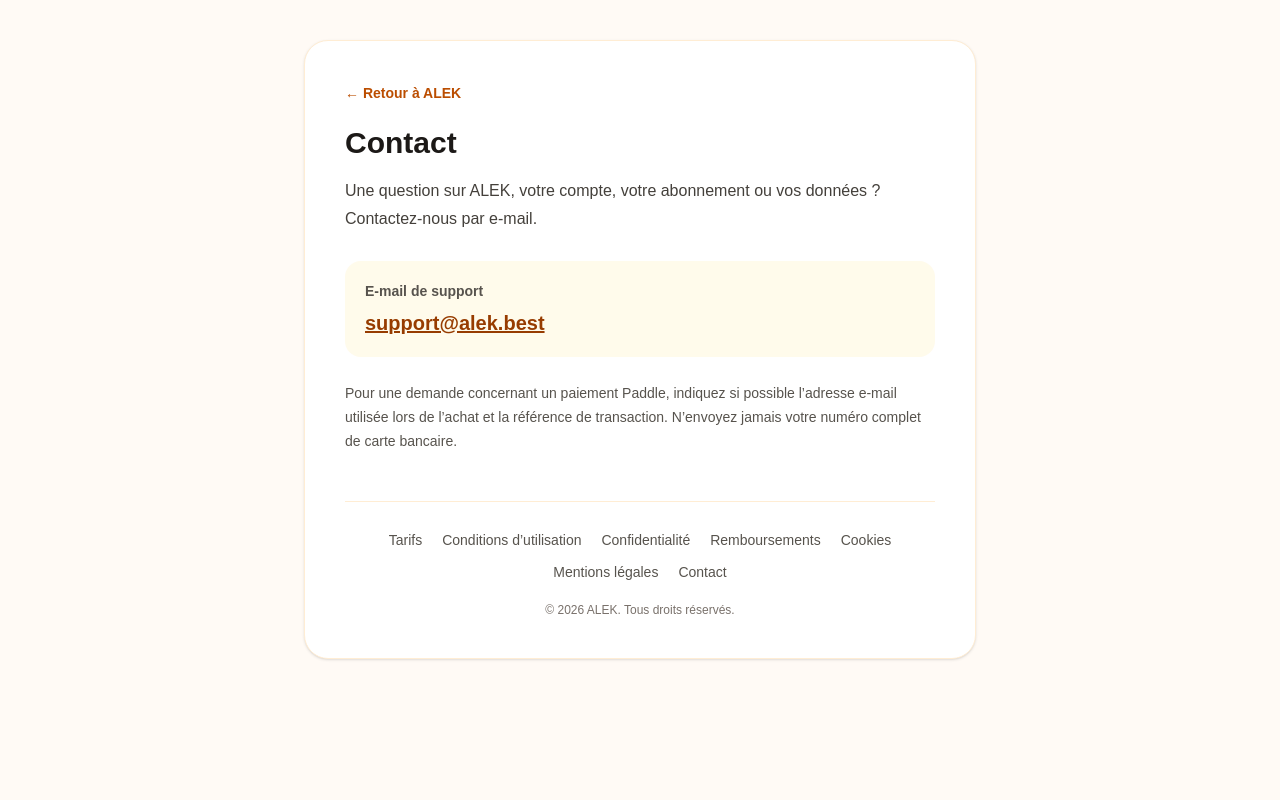
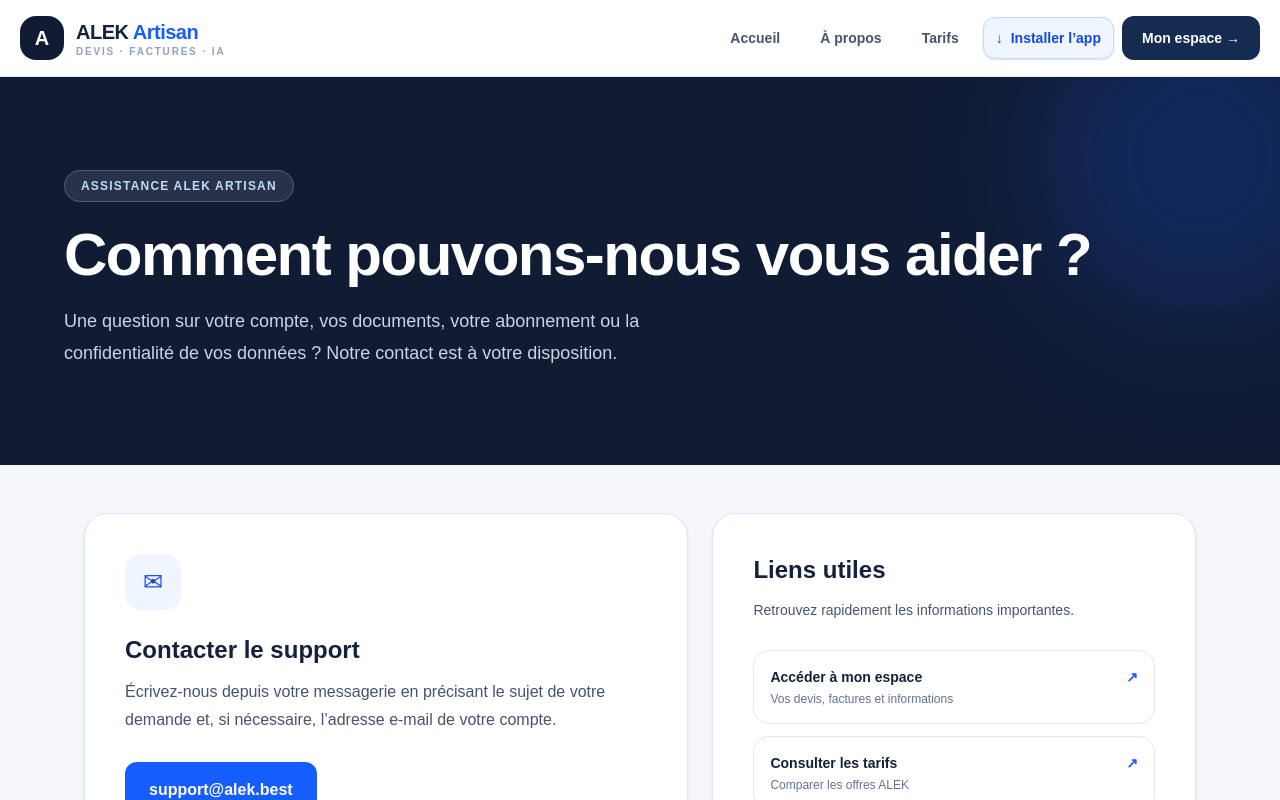
Before and after one commit to rostomiorjonikidze-dotcom/ALEK-app, a Next.js app: page /contact in a window 1280 px wide. Shown: the top 800 px of the page. Built offline with nearby package versions, Linux system fonts and the light colour scheme.

Commit message:
Unify support and pricing layouts with premium site header and refine dashboard cards

```diff
--- a/app/contact/page.tsx
+++ b/app/contact/page.tsx
@@ -1,48 +1,20 @@
+import Link from "next/link";
+import SiteHeader from "../components/SiteHeader";
 import { LEGAL } from "../legal-config";
-
-
-const legalLinks = [
-  { href: "/pricing", label: "Tarifs" },
-  { href: "/terms", label: "Conditions d’utilisation" },
-  { href: "/privacy", label: "Confidentialité" },
-  { href: "/refund", label: "Remboursements" },
-  { href: "/cookies", label: "Cookies" },
-  { href: "/mentions-legales", label: "Mentions légales" },
-  { href: "/contact", label: "Contact" },
-];
-
-function Footer() {
-  return (
-    <footer className="mt-12 border-t border-orange-100 pt-7 text-sm text-stone-600">
-      <div className="flex flex-wrap justify-center gap-x-5 gap-y-3">
-        {legalLinks.map((link) => (
-          <a key={link.href} href={link.href} className="hover:text-amber-700">
-            {link.label}
-          </a>
-        ))}
-      </div>
-      <p className="mt-5 text-center text-xs text-stone-500">
-        © {new Date().getFullYear()} ALEK. Tous droits réservés.
-      </p>
-    </footer>
-  );
-}
-
 
 export default function ContactPage() {
   return (
-    <main className="min-h-screen bg-[#fffaf5] px-4 py-10 text-stone-900">
-      <section className="mx-auto max-w-2xl rounded-3xl border border-orange-100 bg-white p-7 shadow-sm sm:p-10">
-        <a href="/pricing" className="text-sm font-semibold text-amber-700">← Retour à ALEK</a>
-        <h1 className="mt-5 text-3xl font-black">Contact</h1>
-        <p className="mt-4 leading-7 text-stone-700">Une question sur ALEK, votre compte, votre abonnement ou vos données ? Contactez-nous par e-mail.</p>
-        <div className="mt-7 rounded-2xl bg-amber-50 p-5">
-          <p className="text-sm font-semibold text-stone-600">E-mail de support</p>
-          <a className="mt-2 block text-xl font-bold text-amber-800 underline" href={`mailto:${LEGAL.supportEmail}`}>{LEGAL.supportEmail}</a>
-        </div>
-        <p className="mt-6 text-sm leading-6 text-stone-600">Pour une demande concernant un paiement Paddle, indiquez si possible l’adresse e-mail utilisée lors de l’achat et la référence de transaction. N’envoyez jamais votre numéro complet de carte bancaire.</p>
-        <Footer />
+    <main className="min-h-screen bg-[#f5f7fc] text-[#14213b]">
+      <SiteHeader />
+      <section className="relative overflow-hidden bg-[#101c34] px-5 py-16 text-white sm:py-24">
+        <div className="pointer-events-none absolute -right-20 -top-20 size-80 rounded-full bg-blue-600/20 blur-3xl" />
+        <div className="relative mx-auto max-w-6xl"><span className="rounded-full border border-white/20 bg-white/10 px-4 py-2 text-xs font-bold uppercase tracking-widest text-blue-200">Assistance ALEK Artisan</span><h1 className="mt-7 text-4xl font-black tracking-tight sm:text-6xl">Comment pouvons-nous vous aider ?</h1><p className="mt-5 max-w-2xl text-lg leading-8 text-slate-300">Une question sur votre compte, vos documents, votre abonnement ou la confidentialité de vos données ? Notre contact est à votre disposition.</p></div>
       </section>
+      <section className="mx-auto grid max-w-6xl gap-6 px-5 py-12 md:grid-cols-[1.25fr_1fr]">
+        <div className="rounded-3xl border border-slate-200 bg-white p-7 shadow-sm sm:p-10"><span className="grid size-14 place-items-center rounded-2xl bg-blue-50 text-2xl text-blue-700">✉</span><h2 className="mt-6 text-2xl font-black">Contacter le support</h2><p className="mt-3 leading-7 text-slate-600">Écrivez-nous depuis votre messagerie en précisant le sujet de votre demande et, si nécessaire, l’adresse e-mail de votre compte.</p><a href={`mailto:${LEGAL.supportEmail}?subject=Assistance%20ALEK%20Artisan`} className="mt-7 inline-flex max-w-full break-all rounded-xl bg-blue-600 px-6 py-4 font-bold text-white hover:bg-blue-700">{LEGAL.supportEmail}</a><p className="mt-5 text-sm leading-6 text-slate-500">Pour une question de paiement, vous pouvez indiquer votre référence de transaction. Ne transmettez jamais le numéro complet de votre carte bancaire ou votre mot de passe.</p></div>
+        <aside className="rounded-3xl border border-slate-200 bg-white p-7 shadow-sm sm:p-10"><h2 className="text-2xl font-black">Liens utiles</h2><p className="mt-3 text-sm leading-6 text-slate-600">Retrouvez rapidement les informations importantes.</p><div className="mt-7 grid gap-3">{[{href:"/login",label:"Accéder à mon espace",description:"Vos devis, factures et informations"},{href:"/pricing",label:"Consulter les tarifs",description:"Comparer les offres ALEK"},{href:"/privacy",label:"Confidentialité",description:"Utilisation et protection des données"},{href:"/terms",label:"Conditions d’utilisation",description:"Règles d’utilisation du service"}].map(item=><Link key={item.href} href={item.href} className="group rounded-2xl border border-slate-200 p-4 transition hover:border-blue-300 hover:bg-blue-50"><strong className="flex justify-between text-sm text-[#14213b]">{item.label}<span className="text-blue-600">↗</span></strong><span className="mt-1 block text-xs text-slate-500">{item.description}</span></Link>)}</div></aside>
+      </section>
+      <footer className="mx-auto flex max-w-6xl flex-wrap items-center justify-between gap-4 border-t border-slate-200 px-5 py-8 text-sm text-slate-500"><span>© 2026 ALEK Artisan</span><div className="flex gap-5"><Link href="/mentions-legales" className="hover:text-blue-700">Mentions légales</Link><Link href="/refund" className="hover:text-blue-700">Remboursements</Link></div></footer>
     </main>
   );
 }
--- a/app/deshboard/page.tsx
+++ b/app/deshboard/page.tsx
@@ -1124,7 +1124,7 @@ doc.text(`SIRET: ${businessSiret || "-"}`, 20, businessInfoY + 21);
           {label:"Devis enregistrés",value:String(quoteDocs.length)},
           {label:"Factures à encaisser",value:money(outstandingRevenue)},
           {label:"Total clients",value:String(clientCount)}
-        ].map(item=><div key={item.label} className="rounded-2xl border border-slate-200 bg-white p-4 shadow-sm sm:p-5"><p className="text-xs font-medium text-slate-500 sm:text-sm">{item.label}</p><p className="mt-3 break-words text-xl font-black text-[#14213b] sm:text-2xl">{item.value}</p></div>)}</div>
+        ].map(item=><div key={item.label} className="group relative overflow-hidden rounded-2xl border border-slate-200 bg-white p-4 shadow-sm transition hover:-translate-y-0.5 hover:border-blue-200 hover:shadow-md sm:p-5"><div className="absolute inset-x-0 top-0 h-1 bg-gradient-to-r from-blue-600 to-indigo-400 opacity-0 transition group-hover:opacity-100" /><p className="text-xs font-medium text-slate-500 sm:text-sm">{item.label}</p><p className="mt-3 break-words text-xl font-black text-[#14213b] sm:text-2xl">{item.value}</p></div>)}</div>
         <section aria-label="Vue d’ensemble de l’activité" className="mb-6 grid gap-5 xl:grid-cols-[1.65fr_1fr]">
           <div className="rounded-3xl border border-slate-200 bg-white p-5 shadow-sm sm:p-7">
             <div className="flex flex-wrap items-center justify-between gap-3"><div><p className="text-xs font-bold uppercase tracking-[.16em] text-blue-600">Vue d’ensemble</p><h2 className="mt-1 text-xl font-black text-[#14213b]">Activité des documents</h2></div><span className="rounded-full bg-blue-50 px-3 py-2 text-xs font-bold text-blue-700">Données enregistrées</span></div>
--- a/app/pricing/page.tsx
+++ b/app/pricing/page.tsx
@@ -1,3 +1,4 @@
+import SiteHeader from "../components/SiteHeader";
 "use client";
 
 import { LEGAL } from "../legal-config";
@@ -34,7 +35,9 @@ function Footer() {
 
 export default function PricingPage() {
   return (
-    <main className="min-h-screen bg-[#f5f7fc] px-4 py-10 text-[#14213b]">
+    <main className="min-h-screen bg-[#f5f7fc] text-[#14213b]">
+      <SiteHeader />
+      <div className="px-4 py-10">
       <div className="mx-auto max-w-6xl">
         <header className="rounded-[30px] border border-white/10 bg-[#101c34] p-7 text-white shadow-[0_18px_50px_rgba(22,55,110,0.10)]">
           <div className="flex items-center gap-4">
@@ -103,6 +106,7 @@ export default function PricingPage() {
 
         <div className="mt-8 flex flex-wrap items-center justify-center gap-4"><Link href="/login" className="rounded-xl bg-blue-600 px-7 py-4 font-bold text-white hover:bg-blue-700">Commencer gratuitement →</Link><Link href="/" className="rounded-xl border border-blue-200 px-7 py-4 font-bold text-blue-700 hover:bg-blue-50">Retour à l’accueil</Link></div><Footer />
       </div>
+      </div>
     </main>
   );
 }
```
